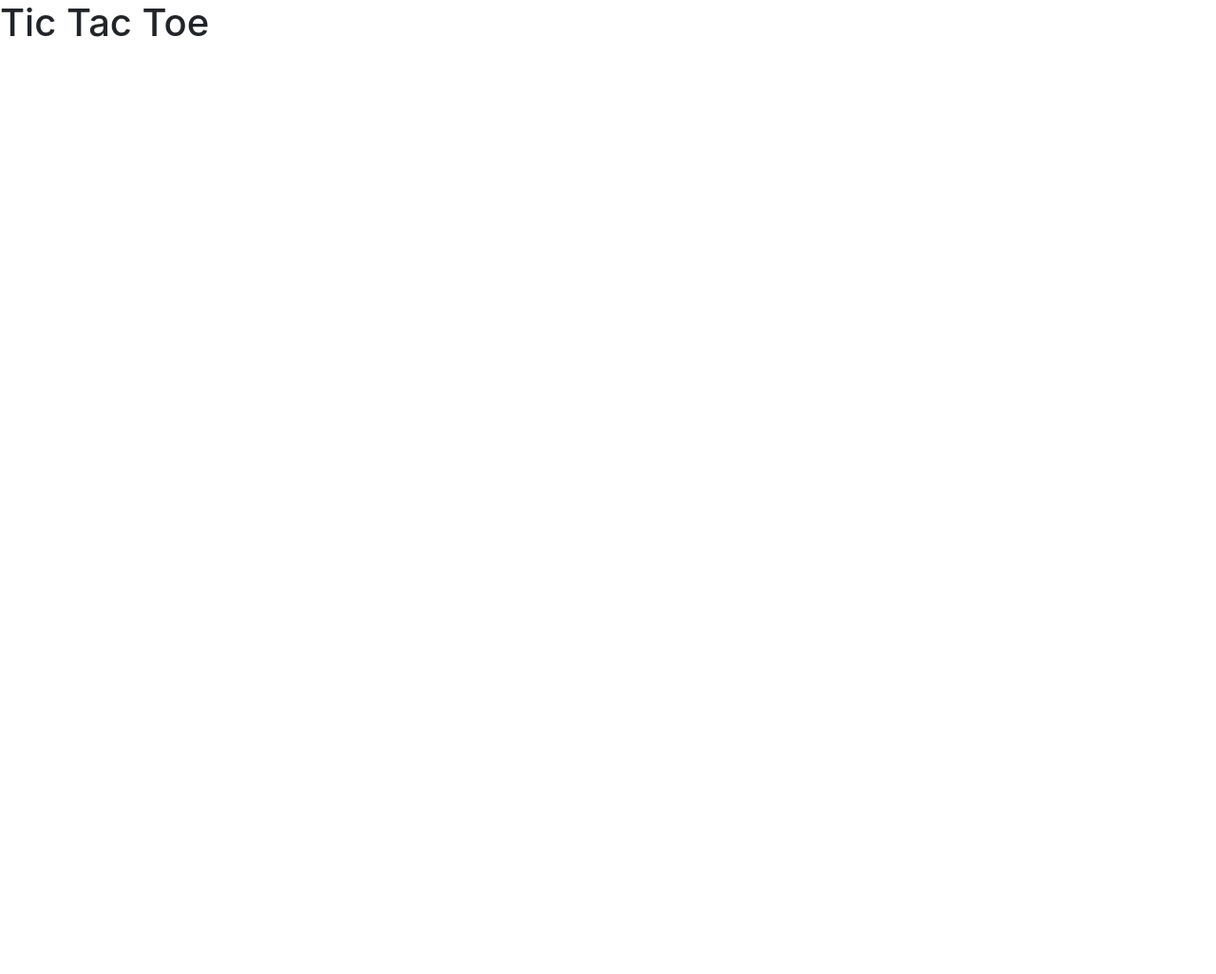
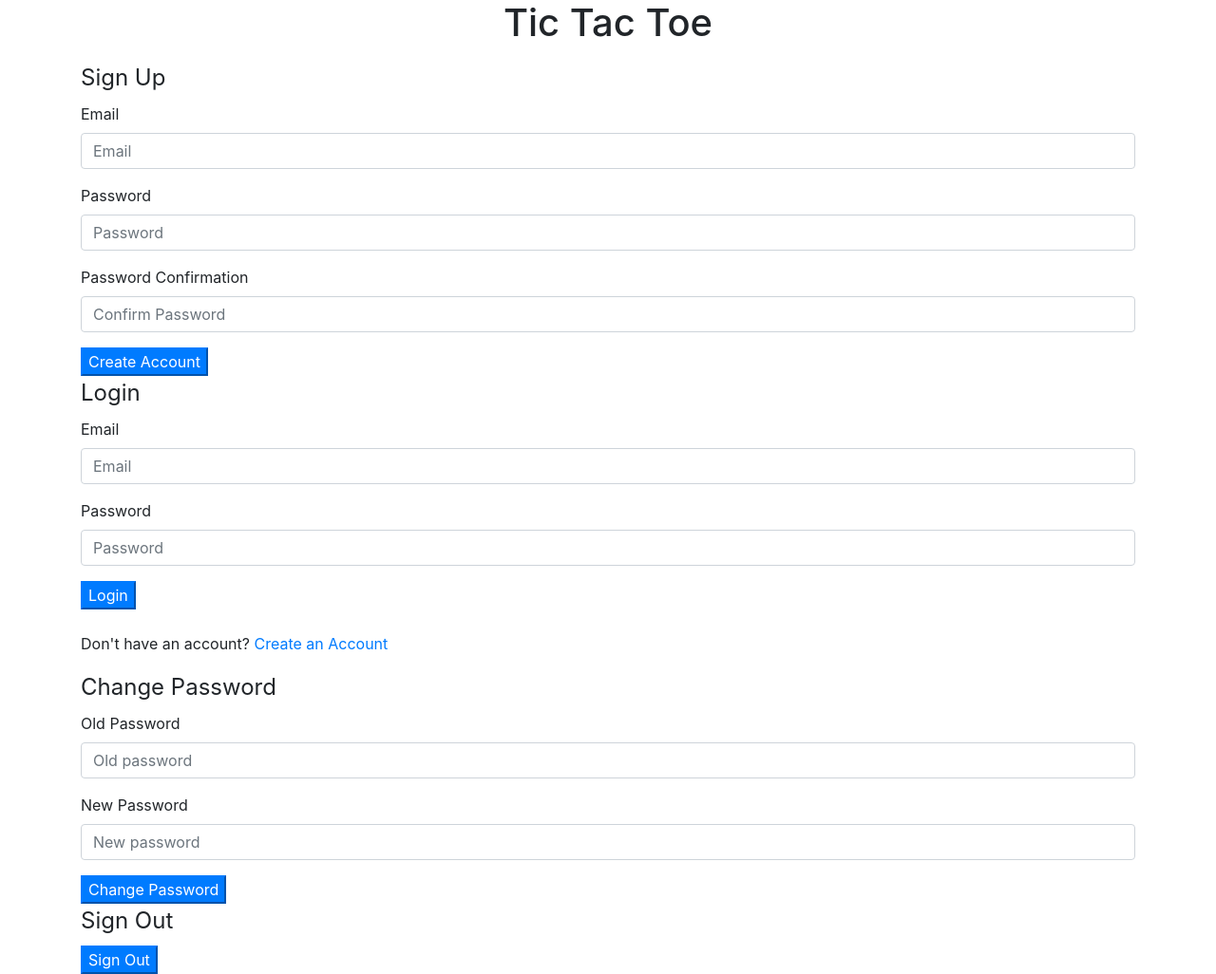
Before and after one commit to Waisath-CJ/tic-tac-toe, a website built with webpack: page index.html in a window 1280 px wide. Shown: the whole page at 95% size. Before the commit the page ends 800 px from the top, so only its background shows below. Built offline with nearby package versions, Linux system fonts and the light colour scheme.

Commit message:
Add User Auth Forms
Added login, sign up, change password, and logout forms into index.html with some bootstrap stylings added to them

```diff
--- a/index.html
+++ b/index.html
@@ -1,5 +1,6 @@
 <!DOCTYPE html>
 <html>
+
 <head>
   <title>Tic Tac Toe</title>
   <meta name="viewport" content="width=device-width, initial-scale=1">
@@ -11,7 +12,75 @@
   <script src="public/vendor.js" type="text/javascript" charset="utf-8" defer></script>
   <script src="public/application.js" type="text/javascript" charset="utf-8" defer></script>
 </head>
+
 <body>
-      <h1>Tic Tac Toe</h1>
+  <div class="container">
+    <h1 class="text-center">Tic Tac Toe</h1>
+
+    <p id="message"></p>
+
+    <section id="sign-up-section">
+      <form id="sign-up-form">
+        <fieldset>
+          <legend>Sign Up</legend>
+          <div class="form-group">
+            <label for="sign-up-email">Email</label>
+            <input id="sign-up-email" class="form-control" type="email" name="credentials[email]" placeholder="Email">
+          </div>
+          <div class="form-group">
+            <label for="sign-up-password">Password</label>
+            <input id="sign-up-password" class="form-control" type="password" name="credentials[password]" placeholder="Password">
+          </div>
+          <div class="form-group">
+            <label for="sign-up-password_confirmation">Password Confirmation</label>
+            <input id="sign-up-password_confirmmation" class="form-control" type="password" name="credentials[password_confirmation]" placeholder="Confirm Password">
+          </div>
+          <button type="submit" class="btn-primary">Create Account</button>
+        </fieldset>
+      </form>
+    </section>
+
+    <section id="sign-in-section">
+      <form id="sign-in-form">
+        <fieldset>
+          <legend>Login</legend>
+          <div class="form-group">
+            <label for="sign-in-email">Email</label>
+            <input id="sign-in-email" class="form-control" type="email" name="credentials[email]" placeholder="Email">
+          </div>
+          <div class="form-group">
+            <label for="sign-in-password">Password</label>
+            <input id="sign-in-password" class="form-control" type="password" name="credentials[password]" placeholder="Password">
+          </div>
+          <button type="submit" class="btn-primary">Login</button>
+        </fieldset>
+      </form>
+      <br>
+      <p>Don't have an account? <a href="#" id="sign-up-switch">Create an Account</a></p>
+    </section>
+
+    <section id="change-password-section">
+      <form id="change-password-form">
+        <fieldset>
+          <legend>Change Password</legend>
+          <div class="form-group">
+            <label for="change-password-old">Old Password</label>
+            <input id="change-password-old" class="form-control" type="password" name="passwords[old]" placeholder="Old password">
+          </div>
+          <div class="form-group">
+            <label for="change-password-new">New Password</label>
+            <input id="change-password-new" class="form-control" type="password" name="passwords[new]" placeholder="New password">
+          </div>
+          <button type="submit" class="btn-primary">Change Password</button>
+        </fieldset>
+      </form>
+    </section>
+
+    <section id="sign-out-section">
+      <legend>Sign Out</legend>
+      <button id="sign-out" class="btn-primary">Sign Out</button>
+    </section>
+  </div>
 </body>
+
 </html>
```
Lines whose indentation alone changed are shown as unchanged.
